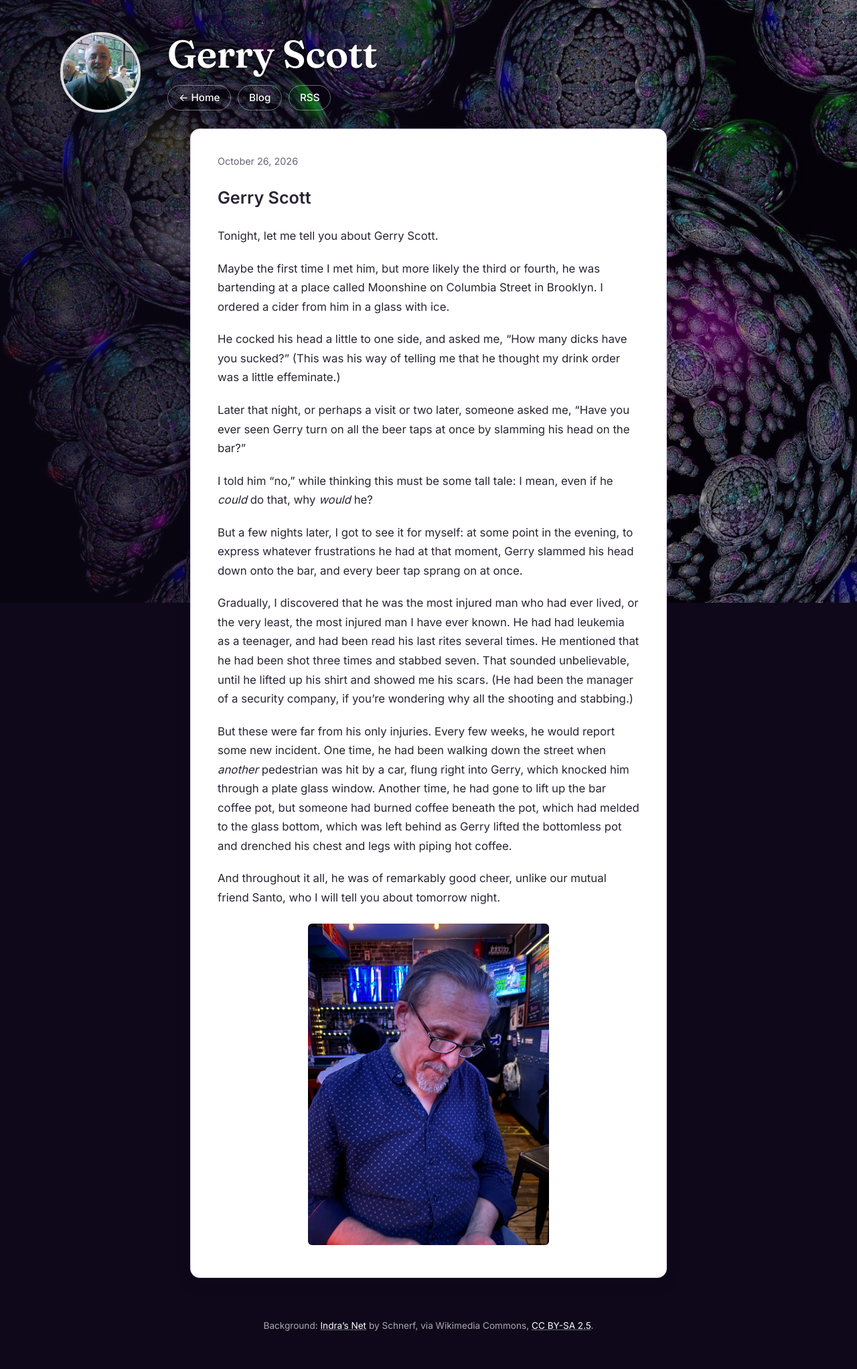
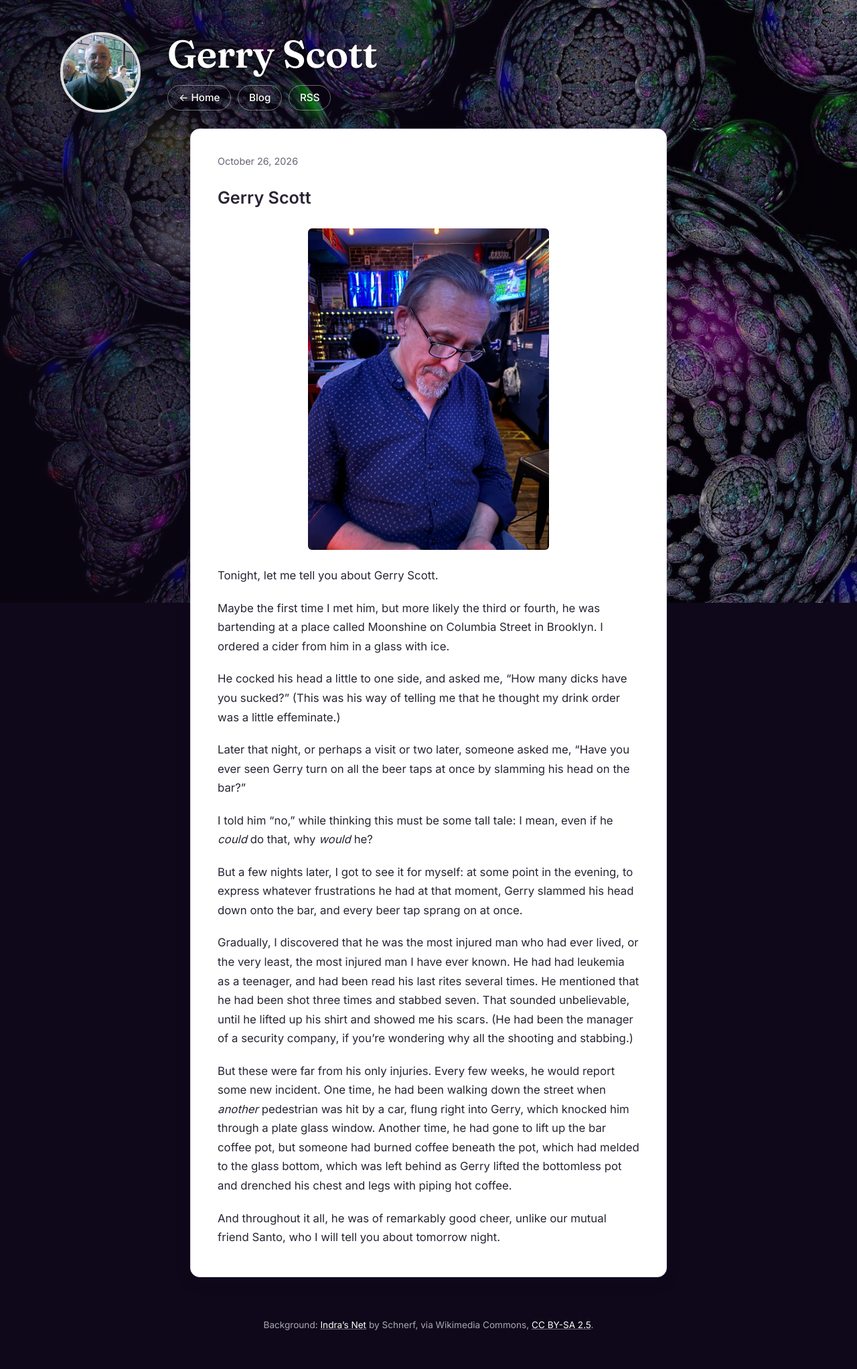
Before and after one commit to gcallah/gcallah.github.io, a Jekyll site: the page built from _posts/2026-10-26-Gerry-Scott.md, in a window 1280 px wide. Shown: the whole page at 67% size. Built offline with Jekyll 4.4.1, drawn with Linux system fonts in a browser that asks for light colours; our own code applies the rules of GitHub Pages for plain Markdown files.

Commit message:
Move Gerry Scott photo up under the post header
Co-Authored-By: Claude Opus 5.5 <noreply@anthropic.com>

```diff
--- a/_posts/2026-10-26-Gerry-Scott.md
+++ b/_posts/2026-10-26-Gerry-Scott.md
@@ -1,4 +1,6 @@
 # Gerry Scott
+
+![Gerry Scott](/graphics/GerryScott.jpg)
 
 Tonight, let me tell you about Gerry Scott.
 
@@ -39,5 +41,3 @@ and legs with piping hot coffee.
 
 And throughout it all, he was of remarkably good cheer, unlike our mutual friend
 Santo, who I will tell you about tomorrow night.
-
-![Gerry Scott](/graphics/GerryScott.jpg)
```
